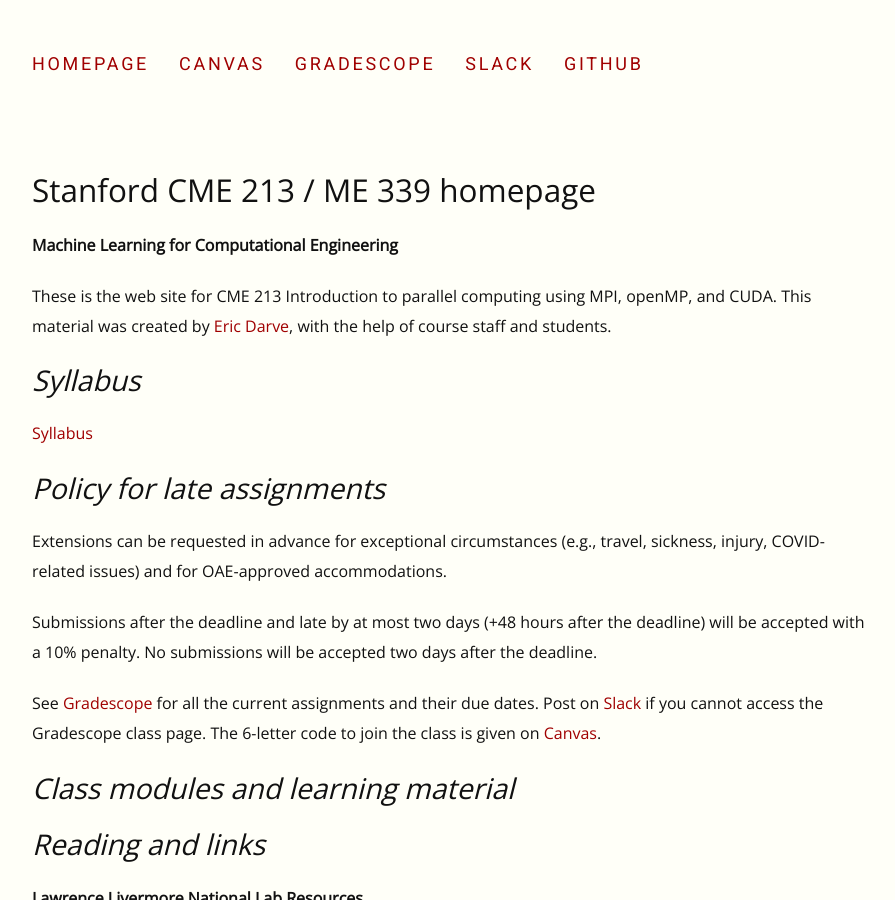
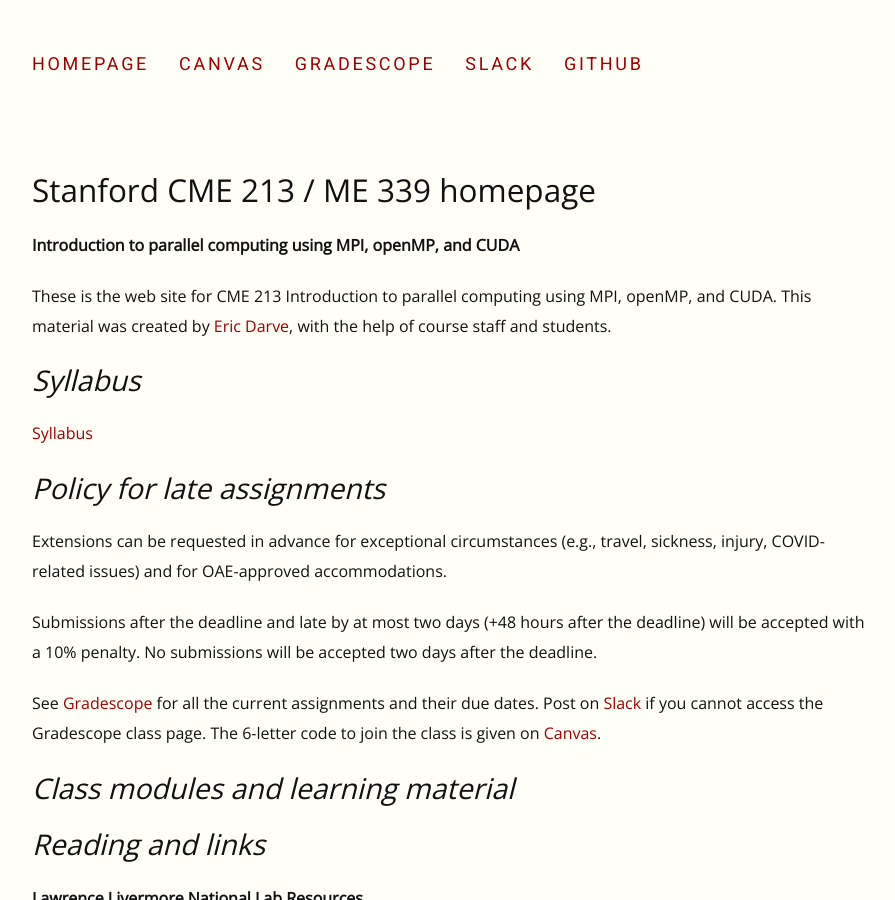
Before and after one commit to EricDarve/cme213-spring-2021, a Jekyll site: the page built from index.md, in a window 1280 px wide and 900 px high. Shown: the whole window, without its empty margins (128-1023 px from the left). Built offline with Jekyll 4.4.1, drawn with Linux system fonts in a browser that asks for light colours.

Commit message:
index class name

```diff
--- a/index.md
+++ b/index.md
@@ -3,7 +3,7 @@ layout: page
 title: Stanford CME 213 / ME 339  homepage
 ---
 
-**Machine Learning for Computational Engineering**
+**Introduction to parallel computing using MPI, openMP, and CUDA**
 
 These is the web site for CME 213 Introduction to parallel computing using MPI, openMP, and CUDA. This material was created by [Eric Darve](https://me.stanford.edu/people/eric-darve), with the help of course staff and students.
 
```
